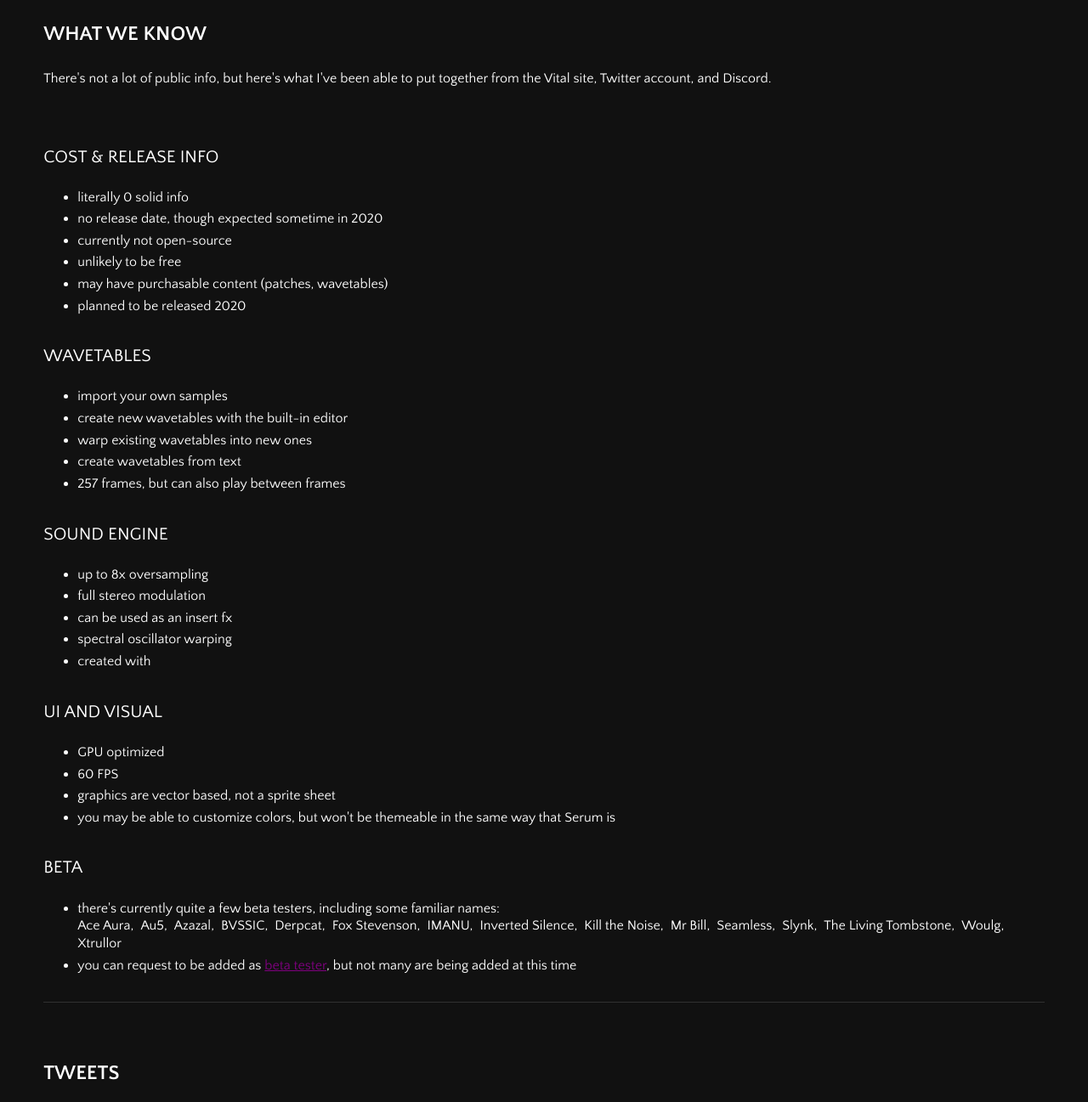
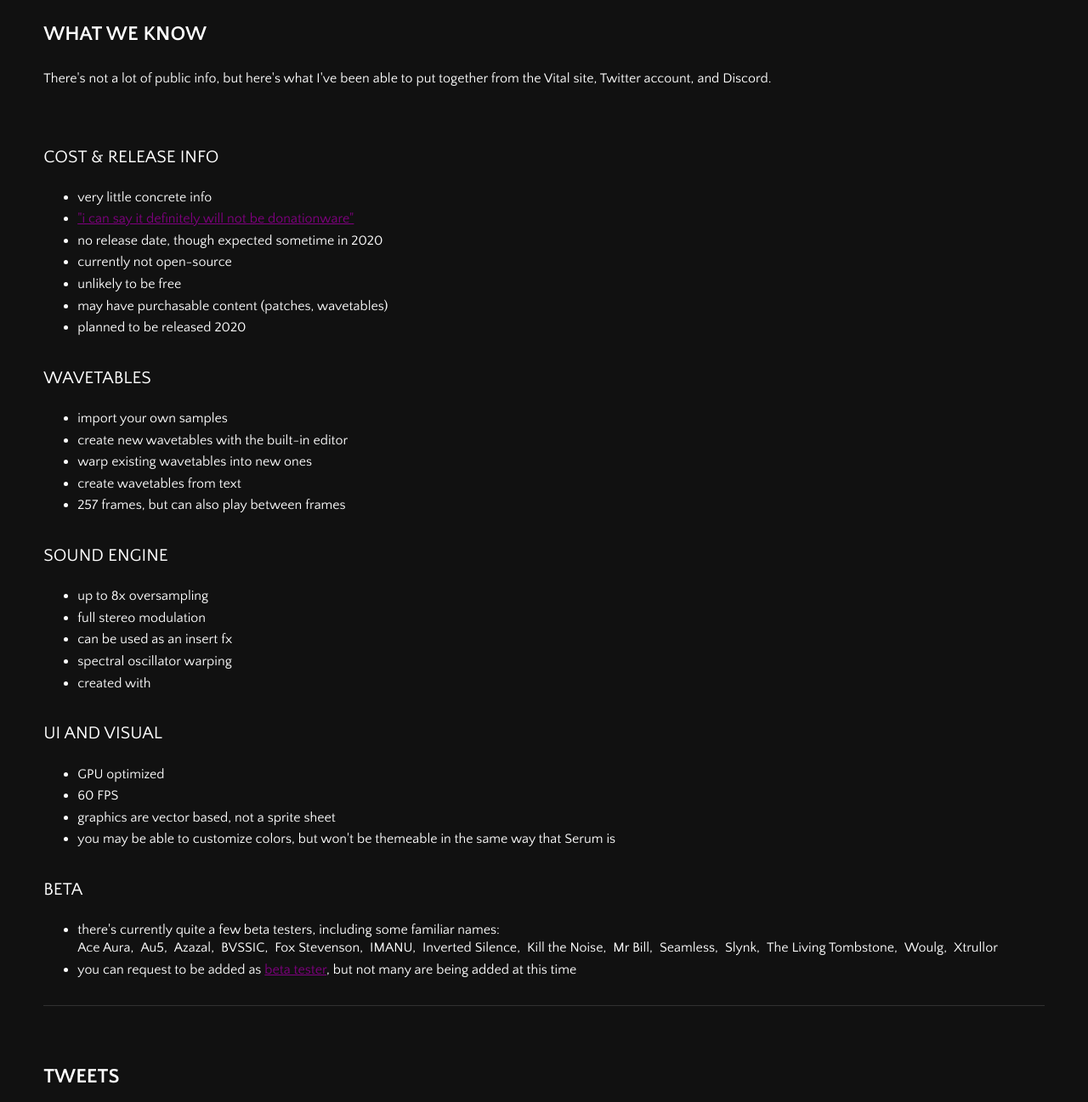
Before and after one commit to kevinkace/vitalwatch, a Gatsby site: page / in a window 1280 px wide. Shown: the part 323-1620 px from the top of the page at 85% size. Built offline with nearby package versions, Linux system fonts and the light colour scheme; Gatsby itself is replaced by a stand-in of ours.

Commit message:
Donationware

```diff
--- a/src/pages/index.js
+++ b/src/pages/index.js
@@ -36,7 +36,8 @@
         <div>
           <h3>Cost &amp; Release Info</h3>
           <ul>
-            <li>literally 0 solid info</li>
+            <li>very little concrete info</li>
+            <li><ExtLink href={'https://discord.com/channels/518489831232503809/518489831869906975/735581286604865556'}>"i can say it definitely will not be donationware"</ExtLink></li>
             <li>no release date, though expected sometime in 2020</li>
             <li>currently not open-source</li>
             <li>unlikely to be free</li>
@@ -88,7 +89,7 @@
               <li>Au5</li>
               <li>Azazal</li>
               <li>BVSSIC</li>
-              <li>Derpcat</li>
+              {/* <li>Derpcat</li> */}
               <li>Fox Stevenson</li>
               <li>IMANU</li>
               <li>Inverted Silence</li>
```
